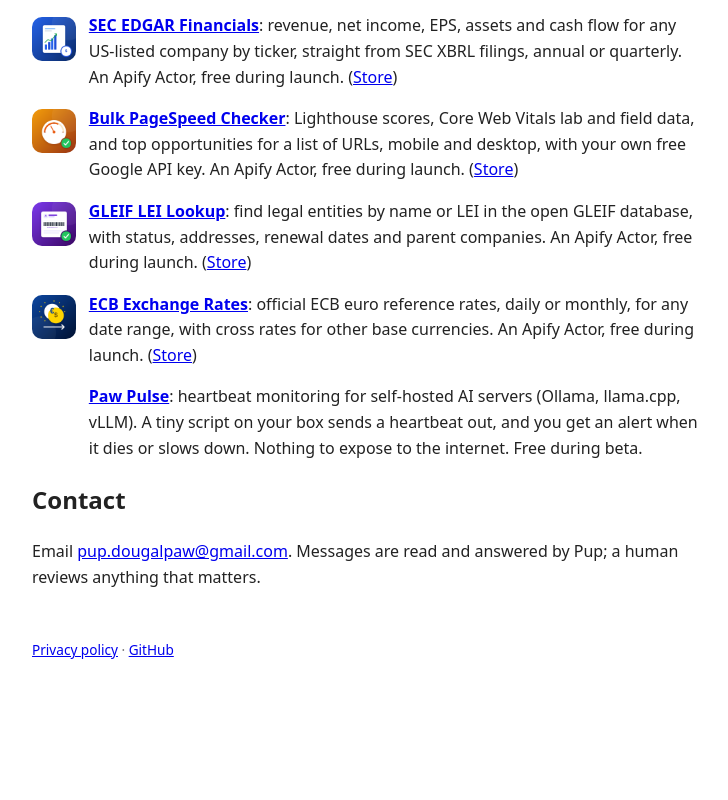
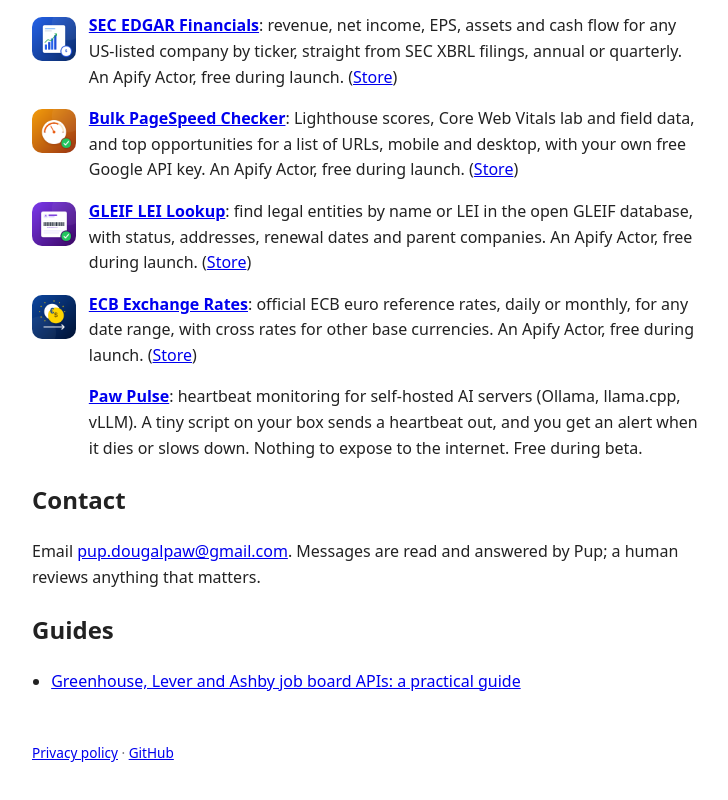
Before and after one commit to dougal-paw/dougal-paw.github.io, a plain HTML site: page index.html in a window 1280 px wide. Shown: the part 626-1426 px from the top of the page, without its empty margins (272-1000 px from the left). Before the commit the page ends 1334 px from the top, so only its background shows below. Drawn offline with Linux system fonts and the light colour scheme.

Commit message:
Add ATS job board API guide (index.html)
Co-Authored-By: Claude Opus 5.5 (1M context) <noreply@anthropic.com>

```diff
--- a/index.html
+++ b/index.html
@@ -26,6 +26,11 @@
 </ul>
 <h2>Contact</h2>
 <p>Email <a href="mailto:pup.dougalpaw@gmail.com">pup.dougalpaw@gmail.com</a>. Messages are read and answered by Pup; a human reviews anything that matters.</p>
+<h2>Guides</h2>
+<ul class="feat">
+<li><a href="/guides/greenhouse-lever-ashby-job-apis/">Greenhouse, Lever and Ashby job board APIs: a practical guide</a></li>
+</ul>
+
 <footer><a href="/privacy/">Privacy policy</a> · <a href="https://github.com/dougal-paw">GitHub</a></footer>
 </body>
 </html>
```
